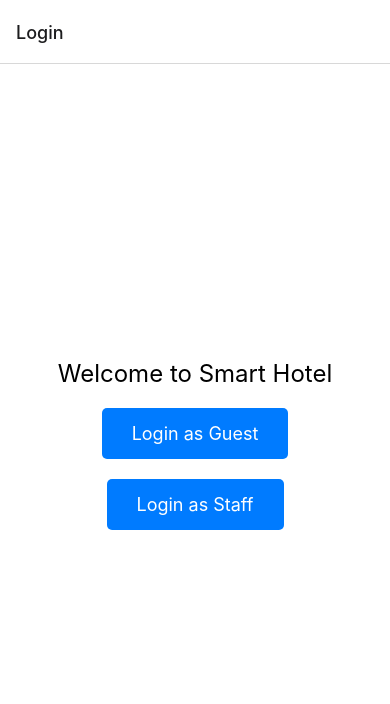
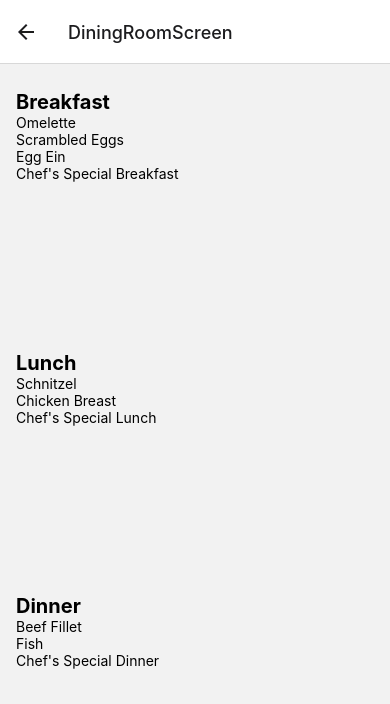
Before and after one commit to MaorHadadLD/SHS-SmartHotel, a React Native app in the folder Client/: screen /DiningRoomScreen in a window 390 px wide. Shown: the top 704 px of the page. Built offline with nearby package versions, Linux system fonts and the light colour scheme.

Commit message:
spa screen + dining room

```diff
--- a/Client/Navigation/AppNavigator.js
+++ b/Client/Navigation/AppNavigator.js
@@ -11,6 +11,7 @@ import RequestsMnOverview from '../screens/guest/RequestsMnOverview';
 import ClinetMainMenu from '../screens/guest/ClientMainMenu';
 import HotelInfoScreen from '../screens/guest/HotelInfoScreen';
 import SpaScreen from '../screens/guest/SpaScreen';
+import DiningRoomScreen from '../screens/guest/DiningRoomSceern'
 
 const Stack = createNativeStackNavigator();
 
@@ -35,6 +36,7 @@ export default function AppNavigator() {
           />
           { <Stack.Screen name="SpaScreen" component={SpaScreen} /> }
           { <Stack.Screen name="RequestsMnOverview" component={RequestsMnOverview} /> }
+          { <Stack.Screen name="DiningRoomScreen" component={DiningRoomScreen} /> }
         </Stack.Navigator>
       </NavigationContainer>
    </>
--- a/Client/firebaseConfig.js
+++ b/Client/firebaseConfig.js
@@ -1,23 +1,23 @@
+// Import the functions you need from the SDKs you need
 import { initializeApp } from 'firebase/app';
+import { getAnalytics } from "firebase/analytics";
+// TODO: Add SDKs for Firebase products that you want to use
+// https://firebase.google.com/docs/web/setup#available-libraries
 
-// Optionally import the services that you want to use
-// import {...} from "firebase/auth";
-// import {...} from "firebase/database";
-// import {...} from "firebase/firestore";
-// import {...} from "firebase/functions";
-// import {...} from "firebase/storage";
+// Your web app's Firebase configuration
+// For Firebase JS SDK v7.20.0 and later, measurementId is optional
+const firebaseConfig = {
+    apiKey: "AIzaSyBoDKauyiDVKCTMcu8w6fyinvvKlUjEzH4",
+    authDomain: "smarthotel-a2786.firebaseapp.com",
+    databaseURL: "https://smarthotel-a2786-default-rtdb.firebaseio.com",
+    projectId: "smarthotel-a2786",
+    storageBucket: "smarthotel-a2786.appspot.com",
+    messagingSenderId: "886248898529",
+    appId: "1:886248898529:web:5a2221dfaa98d86aca1ca0",
+    measurementId: "G-NERLK9DN33"
+  };
 
 // Initialize Firebase
-const firebaseConfig = {
-    apiKey: "AIzaSyAL4cCeyJZBlVJMm72kB1fuHrwyGT7PTCs",
-    authDomain: "shs-smart-hotel.firebaseapp.com",
-    projectId: "shs-smart-hotel",
-    storageBucket: "shs-smart-hotel.appspot.com",
-    messagingSenderId: "779876000324",
-    appId: "1:779876000324:web:a8434fc6058fbc12711211",
-    measurementId: "G-W86GBRNFQX"
-};
+const app = initializeApp(firebaseConfig);
 
-const app = initializeApp(firebaseConfig);
-// For more information on how to access Firebase in your project,
-// see the Firebase documentation: https://firebase.google.com/docs/web/setup#access-firebase
+export default app;
--- a/Client/package.json
+++ b/Client/package.json
@@ -13,6 +13,7 @@
     "@react-native-picker/picker": "^2.6.1",
     "@react-navigation/native": "^6.1.9",
     "@react-navigation/native-stack": "^6.9.17",
+    "body-parser": "^1.20.2",
     "expo": "~49.0.15",
     "expo-status-bar": "~1.6.0",
     "firebase": "^10.6.0",
--- /dev/null
+++ b/Client/screens/guest/DiningRoomSceern.js
@@ -0,0 +1,67 @@
+// Import necessary modules from react-native
+import React from 'react';
+import { View, FlatList, Text, StyleSheet } from 'react-native';
+
+// Define the data for the hotel dishes
+const hotelDishes = {
+  breakfast: [
+    { id: '1', name: 'Omelette' },
+    { id: '2', name: 'Scrambled Eggs' },
+    { id: '3', name: 'Egg Ein' },
+    { id: '4', name: "Chef's Special Breakfast" },
+  ],
+  lunch: [
+    { id: '5', name: 'Schnitzel' },
+    { id: '6', name: 'Chicken Breast' },
+    { id: '7', name: "Chef's Special Lunch" },
+  ],
+  dinner: [
+    { id: '8', name: 'Beef Fillet' },
+    { id: '9', name: 'Fish' },
+    { id: '10', name: "Chef's Special Dinner" },
+  ],
+};
+
+// Create the DiningRoomScreen component
+function DiningRoomScreen() {
+  return (
+    <View style={styles.container}>
+      <Text style={styles.header}>Breakfast</Text>
+      <FlatList
+        data={hotelDishes.breakfast}
+        keyExtractor={(item) => item.id}
+        renderItem={({ item }) => <Text>{item.name}</Text>}
+      />
+
+      <Text style={styles.header}>Lunch</Text>
+      <FlatList
+        data={hotelDishes.lunch}
+        keyExtractor={(item) => item.id}
+        renderItem={({ item }) => <Text>{item.name}</Text>}
+      />
+
+      <Text style={styles.header}>Dinner</Text>
+      <FlatList
+        data={hotelDishes.dinner}
+        keyExtractor={(item) => item.id}
+        renderItem={({ item }) => <Text>{item.name}</Text>}
+      />
+    </View>
+  );
+}
+
+// Create the styles for the component
+const styles = StyleSheet.create({
+  container: {
+    flex: 1,
+    padding: 16,
+  },
+  header: {
+    fontSize: 20,
+    fontWeight: 'bold',
+    marginTop: 10,
+  },
+});
+
+// Export the DiningRoomScreen component
+export default DiningRoomScreen;
--- a/Client/screens/guest/HotelSelection.js
+++ b/Client/screens/guest/HotelSelection.js
@@ -14,7 +14,6 @@ function HotelSelection({ navigation }) {
       selectedHotel: {
         hotelName: item.hotelName,
         city: item.city,
-        //I want the information shown below to be displayed on the "Hotel Information" screen
         breakfastInfo: item.breakfastInfo,
         dinnerInfo: item.dinnerInfo,
         lobbyBarInfo: item.lobbyBarInfo,
@@ -27,7 +26,6 @@ function HotelSelection({ navigation }) {
         SynagogueInfo: item.SynagogueInfo,
         KeyOnSaturday: item.KeyOnSaturday,
         checkOutInfo: item.checkOutInfo,
-        // up to here
       },
     });
   };
--- a/Client/screens/guest/HotelServicesScreen.js
+++ b/Client/screens/guest/HotelServicesScreen.js
@@ -1,6 +1,7 @@
 import { FlatList } from "react-native";
 import {ClassDpCategories} from "../../data/ClassDpData";
 import DpClassCategoryGridTil from "../../components/DpClassCategoryGridTil";
+
 
 /*
     On this page, the names of the hotel's departments will appear to the customer.
--- a/Client/screens/guest/SpaScreen.js
+++ b/Client/screens/guest/SpaScreen.js
@@ -1,6 +1,12 @@
 import React, { useState, useEffect } from "react";
 import { View, Text, TouchableOpacity, FlatList, StyleSheet, Modal, TextInput } from "react-native";
 import RNPickerSelect from 'react-native-picker-select';
+import { getDatabase, ref, push } from "firebase/database";
+import firebaseApp from "../../firebaseConfig";
+
+// firebaseApp
+
+
 
 function SpaScreen({ navigation, route }) {
   const { selectedHotel } = route.params || {};
@@ -22,7 +28,11 @@ function SpaScreen({ navigation, route }) {
     currentTime.setHours(spaOperatingHours.start, 0, 0, 0);
 
     while (currentTime.getHours() < spaOperatingHours.end) {
-      slots.push(new Date(currentTime));
+      if (currentTime.getTime() !== selectedTime?.getTime()) {
+        slots.push({ time: new Date(currentTime), disabled: false });
+      } else {
+        slots.push({ time: new Date(currentTime), disabled: true });
+      }
       currentTime.setMinutes(currentTime.getMinutes() + massageDuration);
     }
 
@@ -39,13 +49,18 @@ function SpaScreen({ navigation, route }) {
   };
 
   const handleBookingConfirmation = () => {
-    // Implement booking confirmation logic here
-    // You can send the selected options to a server, update state, etc.
-    console.log("Selected Time:", selectedTime);
-    console.log("Massage Type:", massageType);
-    console.log("Therapist Gender:", therapistGender);
-    console.log("Second Therapist Gender:", secondTherapistGender);
-    console.log("Additional Comments:", additionalComments);
+    // Create an object with appointment details
+    const appointmentData = {
+      time: selectedTime,
+      massageType: massageType,
+      therapistGender: therapistGender,
+      secondTherapistGender: secondTherapistGender,
+      additionalComments: additionalComments,
+    };
+
+    const db = getDatabase(firebaseApp);
+    const appointmentsRef = ref(db, 'appointments');
+    push(appointmentsRef, appointmentData);
 
     // Reset state and close the modal
     setModalVisible(false);
@@ -58,10 +73,14 @@ function SpaScreen({ navigation, route }) {
 
   const renderItem = ({ item }) => (
     <TouchableOpacity
-      style={styles.timeSlotItem}
-      onPress={() => handleTimeSlotSelection(item)}
+      style={[
+        styles.timeSlotItem,
+        item.disabled && { backgroundColor: '#ccc' }, // Change the background color for disabled slots
+      ]}
+      onPress={() => handleTimeSlotSelection(item.time)}
+      disabled={item.disabled} // Disable TouchableOpacity for disabled slots
     >
-      <Text style={styles.timeSlotText}>{item.toLocaleTimeString([], { hour: '2-digit', minute: '2-digit' })}</Text>
+      <Text style={styles.timeSlotText}>{item.time.toLocaleTimeString([], { hour: '2-digit', minute: '2-digit' })}</Text>
     </TouchableOpacity>
   );
 
@@ -71,7 +90,7 @@ function SpaScreen({ navigation, route }) {
 
       <FlatList
         data={availableTimeSlots}
-        keyExtractor={(item) => item.toString()}
+        keyExtractor={(item, index) => index.toString()}  // Ensure keys are unique
         renderItem={renderItem}
         contentContainerStyle={styles.flatListContainer}
       />
@@ -89,7 +108,7 @@ function SpaScreen({ navigation, route }) {
             <RNPickerSelect
               placeholder={{
                 label: 'Select Massage Type',
-                value: null,
+                value: 'Select Massage Type',
                 color: '#9EA0A4',
               }}
               items={[
@@ -104,7 +123,7 @@ function SpaScreen({ navigation, route }) {
             <RNPickerSelect
               placeholder={{
                 label: 'Select Therapist Gender',
-                value: null,
+                value: 'Select Therapist Gender',
                 color: '#9EA0A4',
               }}
               items={[
@@ -170,22 +189,25 @@ const pickerSelectStyles = StyleSheet.create({
     paddingVertical: 12,
     paddingHorizontal: 10,
     borderWidth: 1,
-      borderColor: 'gray',
+    borderColor: '#007bff', // Use the borderColor from picker style
     borderRadius: 4,
     color: 'black',
     paddingRight: 30,
+    backgroundColor: '#fafafa', // Use the backgroundColor from picker style
   },
   inputAndroid: {
     fontSize: 16,
     paddingHorizontal: 10,
     paddingVertical: 8,
     borderWidth: 0.5,
-      borderColor: 'purple',
+    borderColor: '#007bff', // Use the borderColor from picker style
     borderRadius: 8,
     color: 'black',
     paddingRight: 30,
+    backgroundColor: '#fafafa', // Use the backgroundColor from picker style
   },
 });
+
 
 const styles = StyleSheet.create({
   container: {
```
Also changed, not shown: 2 other files (tests, documents, lock files or other folders). Lines whose indentation alone changed are shown as unchanged.
